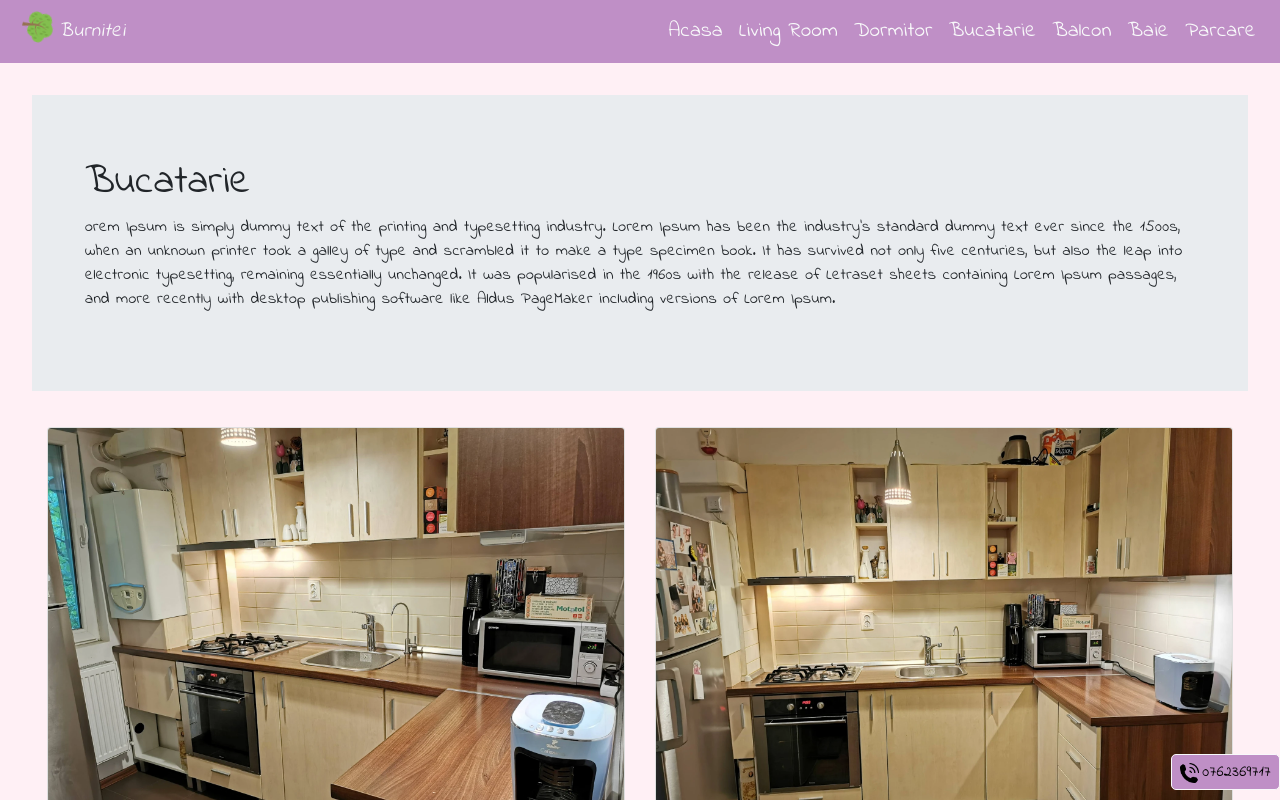
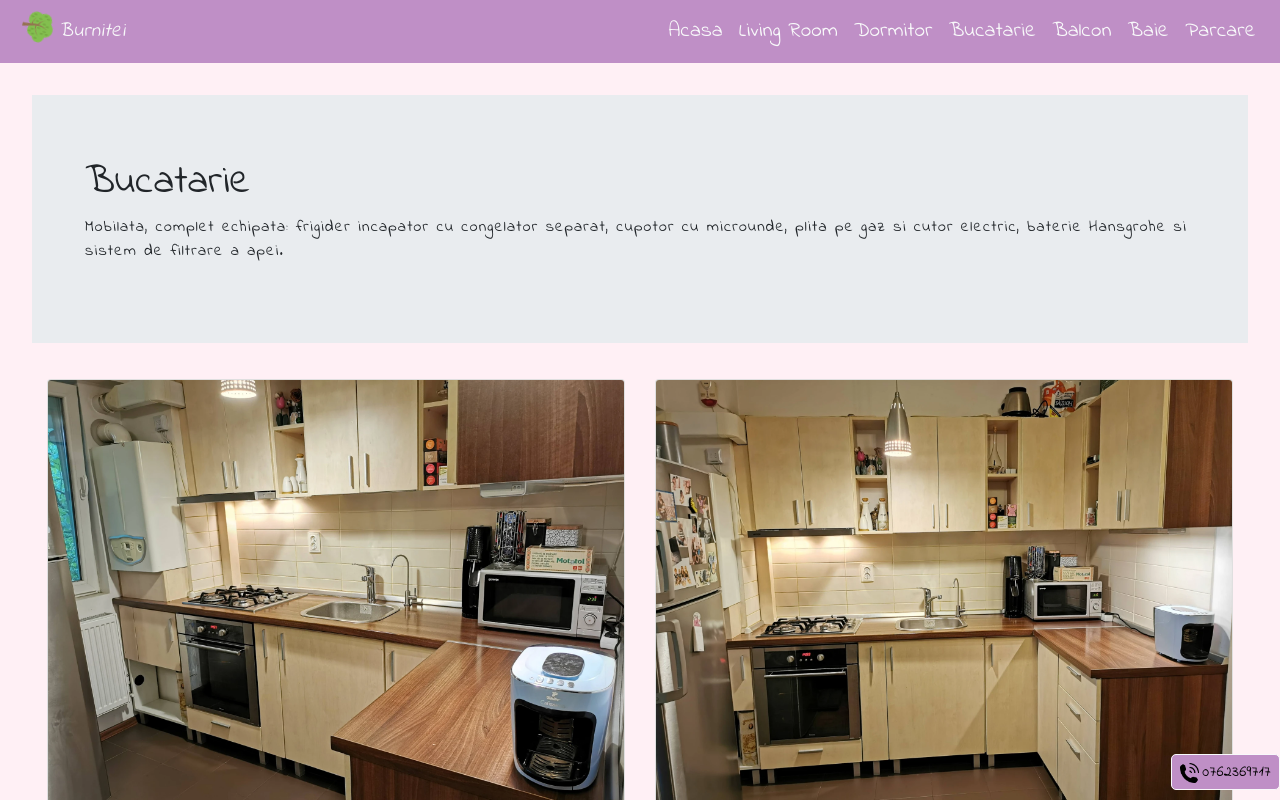
Before and after one commit to dornescum/Vanzare-15.05.21, a React (Create React App) app: page /bucatarie in a window 1280 px wide. Shown: the top 800 px of the page. Built offline with nearby package versions, Linux system fonts and the light colour scheme.

Commit message:
o [arte din info

```diff
--- a/src/Components/Baie/BaieInfo.js
+++ b/src/Components/Baie/BaieInfo.js
@@ -3,7 +3,8 @@ import InfoCard from "../UI/Helpers/InfoCard/InfoCard";
 
 const BaieInfo = () => {
     let title = 'Baie'
-    let desc = 'orem Ipsum is simply dummy text of the printing and typesetting industry. Lorem Ipsum has been the industry\'s standard dummy text ever since the 1500s, when an unknown printer took a galley of type and scrambled it to make a type specimen book. It has survived not only five centuries, but also the leap into electronic typesetting, remaining essentially unchanged. It was popularised in the 1960s with the release of Letraset sheets containing Lorem Ipsum passages, and more recently with desktop publishing software like Aldus PageMaker including versions of Lorem Ipsum.'
+    let desc = 'Spatioasa si functionala, cu masina de spalat noua Whirpoll si baterii Hansgrohe.\n' +
+        'In fata baii exista un mic dressing cu rafturi pt pantofi si spatii pt masa de calcat, fier de calcat, aspirator.\n'
     return <InfoCard>
         <h1>{title}</h1>
         <p>{desc}</p>
--- a/src/Components/Balcon/BalconInfo.js
+++ b/src/Components/Balcon/BalconInfo.js
@@ -3,7 +3,7 @@ import InfoCard from "../UI/Helpers/InfoCard/InfoCard";
 
 const BalconInfo =()=>{
     let title = 'Balcon'
-    let desc = 'orem Ipsum is simply dummy text of the printing and typesetting industry. Lorem Ipsum has been the industry\'s standard dummy text ever since the 1500s, when an unknown printer took a galley of type and scrambled it to make a type specimen book. It has survived not only five centuries, but also the leap into electronic typesetting, remaining essentially unchanged. It was popularised in the 1960s with the release of Letraset sheets containing Lorem Ipsum passages, and more recently with desktop publishing software like Aldus PageMaker including versions of Lorem Ipsum.'
+    let desc ='Tip logie, inchis cu geam termopan va ofera un spatiu ideal pt servit cafeaua, uscat rufe sau depozitare.'
     return <InfoCard>
         <h1>{title}</h1>
         <p>{desc}</p>
--- a/src/Components/Bucatarie/BucatarieInfo.js
+++ b/src/Components/Bucatarie/BucatarieInfo.js
@@ -2,10 +2,10 @@ import InfoCard from "../UI/Helpers/InfoCard/InfoCard";
 
 const BucatarieInfo =()=>{
     let title = 'Bucatarie'
-    let desc = 'orem Ipsum is simply dummy text of the printing and typesetting industry. Lorem Ipsum has been the industry\'s standard dummy text ever since the 1500s, when an unknown printer took a galley of type and scrambled it to make a type specimen book. It has survived not only five centuries, but also the leap into electronic typesetting, remaining essentially unchanged. It was popularised in the 1960s with the release of Letraset sheets containing Lorem Ipsum passages, and more recently with desktop publishing software like Aldus PageMaker including versions of Lorem Ipsum.'
+    let desc = 'Mobilata, complet echipata: frigider incapator cu congelator separat, cupotor cu microunde, plita pe gaz si cutor electric, baterie Hansgrohe si sistem de filtrare a apei.\n'
     return <InfoCard>
-        <h1>{title}</h1>
-        <p>{desc}</p>
+        <h1 >{title}</h1>
+        <p style={{letterSpacing:"1.2px"}}>{desc}</p>
     </InfoCard>
 }
 export default BucatarieInfo;
--- a/src/Components/Home/Carousel.css
+++ b/src/Components/Home/Carousel.css
@@ -74,7 +74,29 @@
 .replace-carousel{
     display: none;
 }
-@media screen and (max-width: 1366px){}
+@media screen and (max-width: 1366px){
+    .col-right{
+        width: 900px;
+        max-width: 990px;
+    }
+    #message{
+        margin: 1rem 1rem 1rem 4rem;
+    }
+}
 @media screen and (max-width: 768px){
+    #message{
+        margin: 1rem;
+    }
+    .col-left{
+        flex-grow:1;
+        min-width:450px;
+        width:550px;
+        max-width: 1400px;
+        margin:.5rem 4rem;
+    }
+    .col-right{
+        width: 800px;
+        max-width: 900px;
+    }
 }
 @media screen and (max-width: 600px){}
--- a/src/Components/Home/Home.css
+++ b/src/Components/Home/Home.css
@@ -281,18 +281,8 @@
     .img-card-main{
         height: 25vh;
     }
-    .col-left{
-        flex-grow:1;
-        min-width:450px;
-        width:550px;
-        max-width: 1400px;
-        margin:.5rem 4rem;
-    }
-    .col-right{
-        min-width:350px;
-        width:350px;
-        max-width: 500px;
-    }
+
+
 
 }
 @media screen and (max-width: 1024px){
--- a/src/Components/Parcare/ParcareInfo.js
+++ b/src/Components/Parcare/ParcareInfo.js
@@ -4,7 +4,7 @@ import InfoCard from "../UI/Helpers/InfoCard/InfoCard";
 const ParcareInfo =()=>{
 
     let title = 'Parcare'
-    let desc = 'orem Ipsum is simply dummy text of the printing and typesetting industry. Lorem Ipsum has been the industry\'s standard dummy text ever since the 1500s, when an unknown printer took a galley of type and scrambled it to make a type specimen book. It has survived not only five centuries, but also the leap into electronic typesetting, remaining essentially unchanged. It was popularised in the 1960s with the release of Letraset sheets containing Lorem Ipsum passages, and more recently with desktop publishing software like Aldus PageMaker including versions of Lorem Ipsum.'
+    let desc ='Situat langa scara blocului, echipat cu sistem de blocare al parcarii. In situatia in care nu aveti masina se poate inchiria lejer, deoarece locurile de parcare sunt la foarte mare cautare in zona.'
     return <InfoCard>
         <h1>{title}</h1>
         <p>{desc}</p>
```
